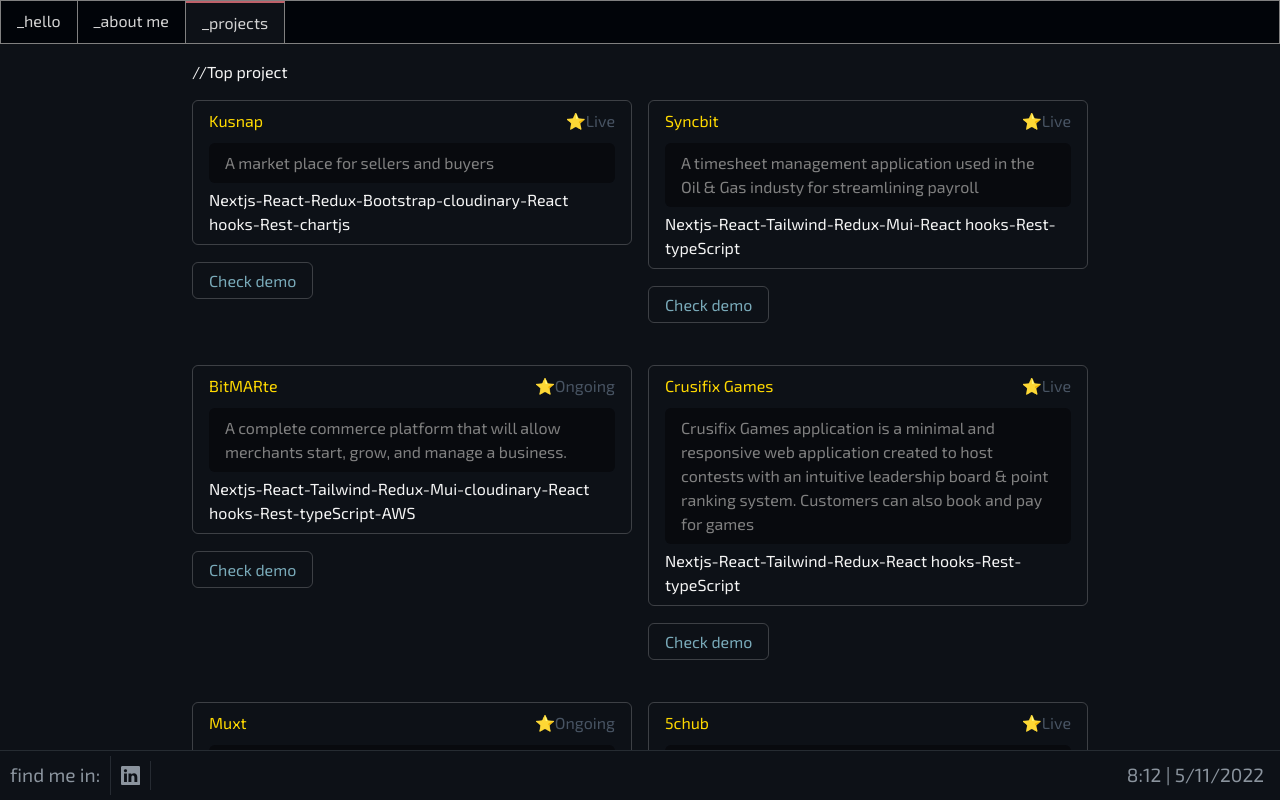
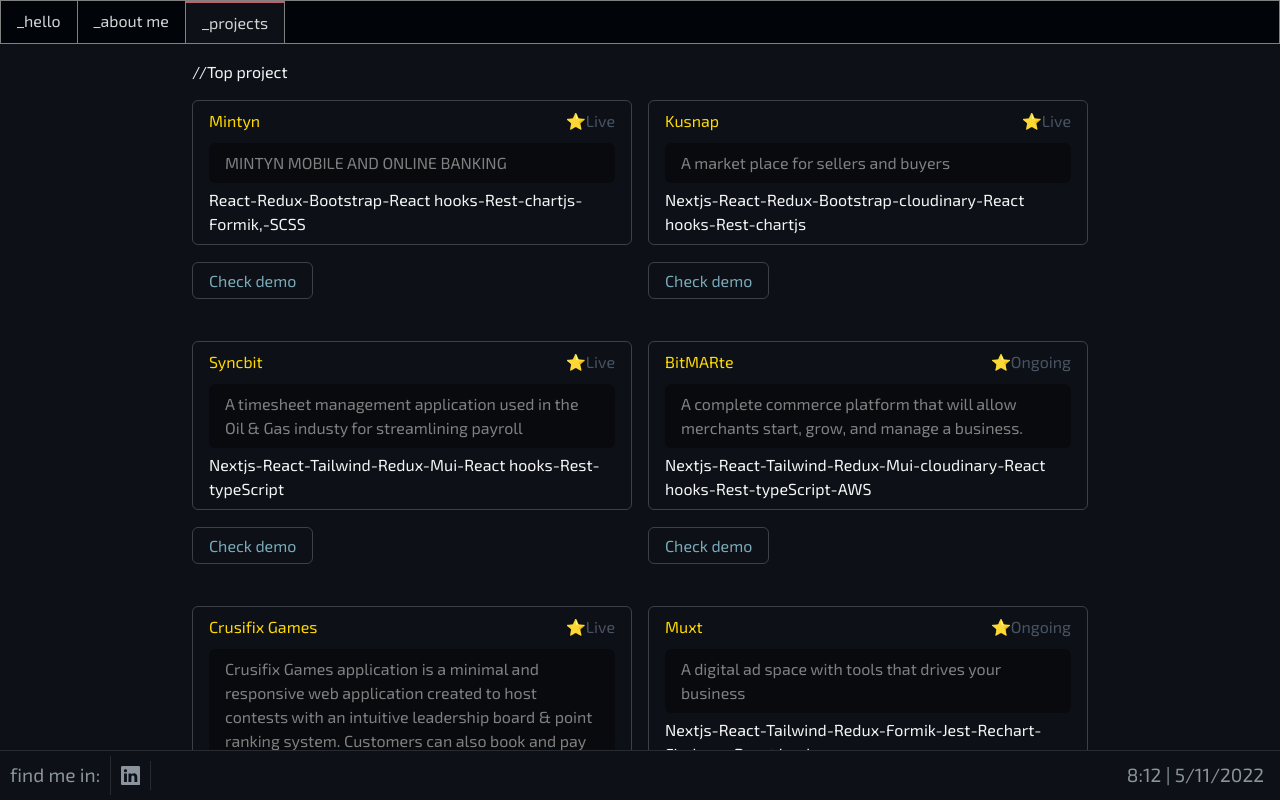
Before and after one commit to damatie/edafe-maxwell, a Next.js app: page /project in a window 1280 px wide. Built offline with nearby package versions, Linux system fonts and the light colour scheme.

Commit message:
Update project.jsx

```diff
--- a/pages/project.jsx
+++ b/pages/project.jsx
@@ -6,6 +6,14 @@ import { motion } from "framer-motion";
 const Project = ({ pinnedItems }) => {
 
   const projects = [
+    {
+    name: 'Mintyn',
+    stargazerCount: '100',
+    description: 'MINTYN MOBILE AND ONLINE BANKING',
+    url: 'https://mintyn.com/',
+    status: 'Live',
+    stack:'React-Redux-Bootstrap-React hooks-Rest-chartjs-Formik,-SCSS'
+    },
    {
     name: 'Kusnap',
     stargazerCount: '100',
```
